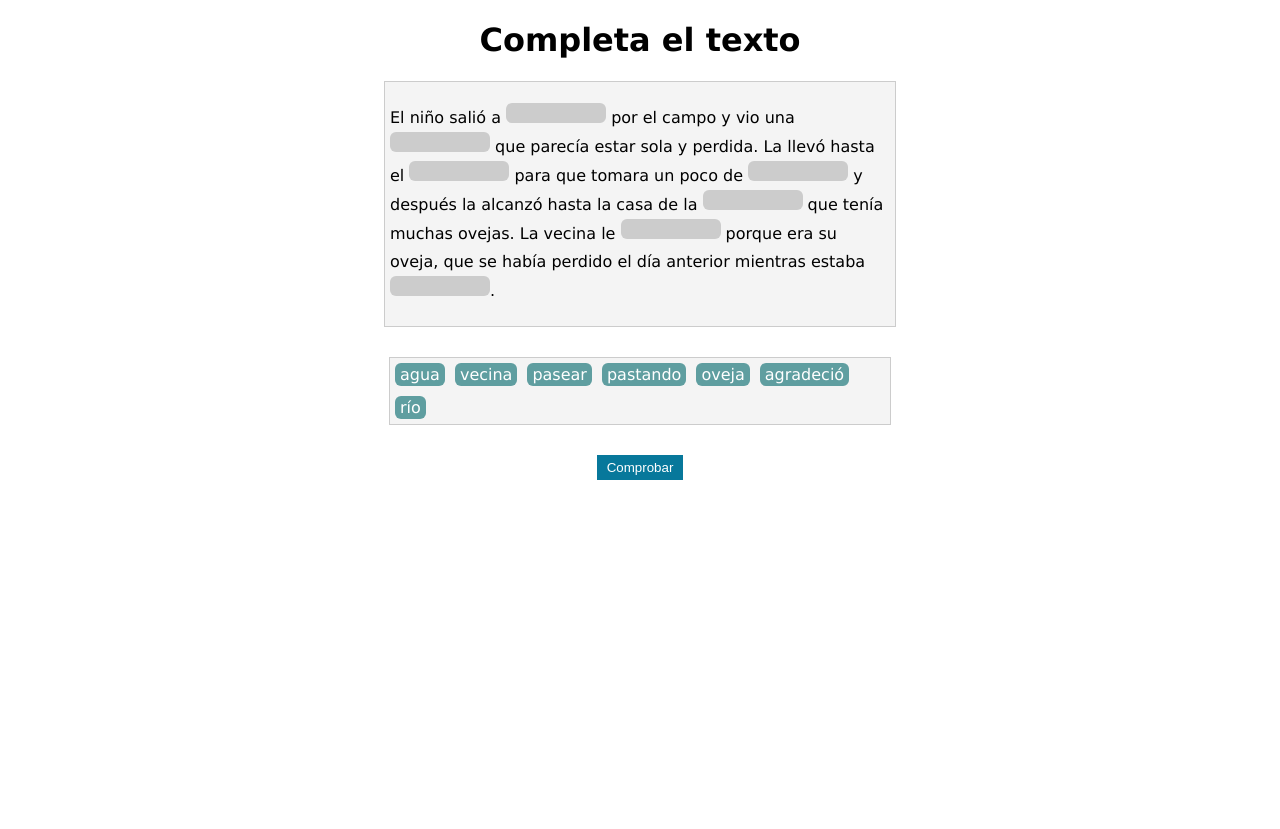
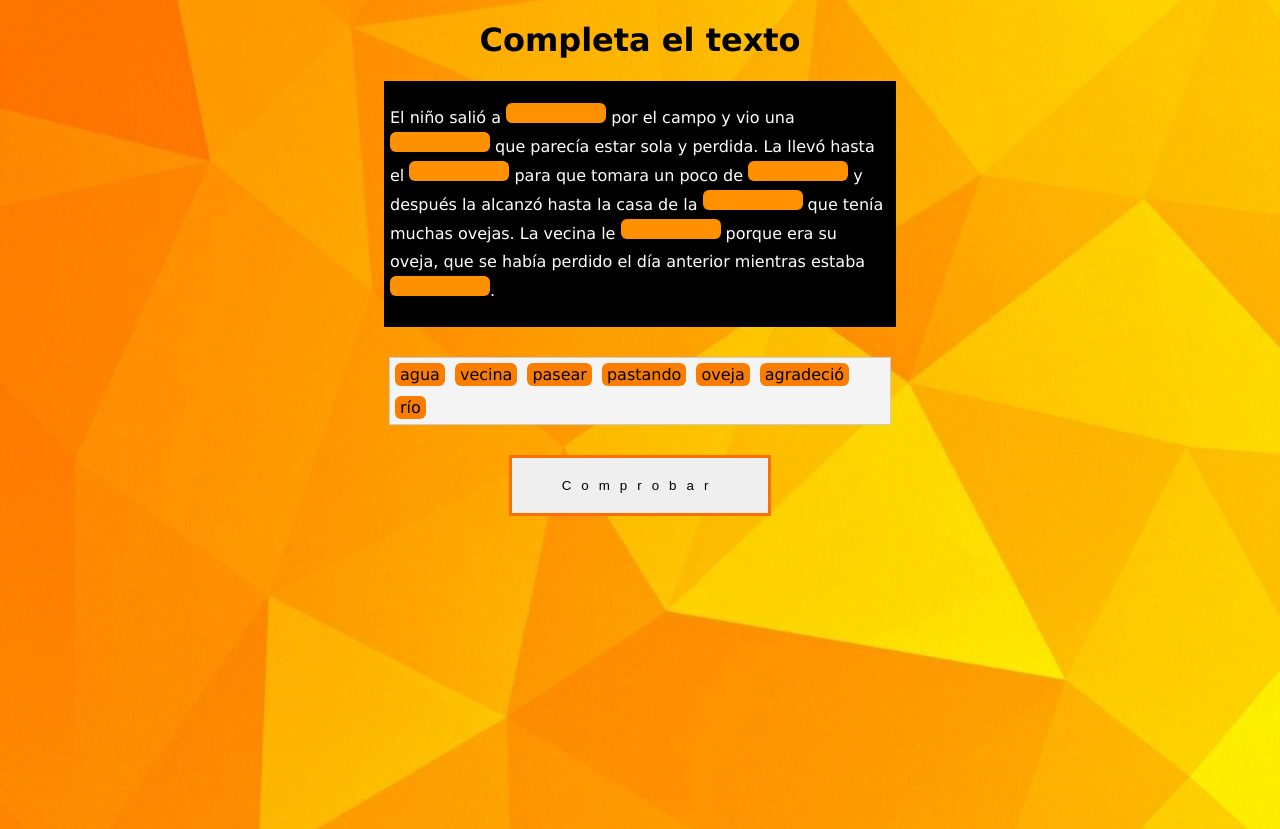
Before and after one commit to demian11/escuelita, a PHP site: page /TemasJuego/index.html in a window 1280 px wide. Before the commit the page ends 480 px from the top, so only its background shows below. Run offline with PHP 8.4, Linux system fonts and the light colour scheme.

Commit message:
estilo en juego de unir llenar  los espacios

```diff
--- a/TemasJuego/estilo.css
+++ b/TemasJuego/estilo.css
@@ -1,12 +1,21 @@
 body{
-    font-family: 'Verdana';
+    justify-content: center;
+    align-items: center;
+    min-height: 100vh;
+    background: url('whtml.jpg')no-repeat;
+    background-size:cover;
+background-position: center;
+
+font-family: 'Verdana';
+
 }
 h1{
     text-align: center;
+
 }
 span{
     display: inline-block;
-    background-color: #ccc;
+    background-color: #ff9100;
     width: 100px;
     height: 20px;
     text-align: center;
@@ -17,12 +26,13 @@ span{
 .texto{
     max-width: 500px;
     margin: auto;
-    border: 1px solid #ccc;
+    border: 1px solid #000000;
     padding: 5px;
-    background-color: rgb(244, 244, 244);;
+    background-color: rgb(0, 0, 0);;
 }
 
 .texto p{
+    color: #ffffff;
     line-height: 28px;
 }
 
@@ -37,8 +47,8 @@ span{
 
 .opciones .palabra{
     display: inline-block;
-    background-color: cadetblue;
-    color: #fff;
+    background-color: rgb(251, 125, 0);
+    color: #000000;
     margin: 5px;
     padding: 2px 5px;
     border-radius: 6px;
@@ -46,18 +56,53 @@ span{
 }
 .opciones .palabra:hover{
     background-color: #000;
-    color:#fff;
+    color:#fd6e00;
 }
 #resultado{
     text-align: center;
 }
+button{
+    display: flex;
+    position: relative;
+    padding: 20px 50px;
+    text-decoration: none;
+    letter-spacing: 10px;
+    border:3px solid #fd6e00;
+    overflow: hidden;
+    margin: auto;
+}
+button::after{
+    content:"";
+    position: absolute;
+    width: 100%;
+    height: 100%;
+    left: 0;
+    top: 0;
+    background-color: #fd6e00;
+    z-index: -2;
+}
 
-button{
-    display: block;
-    margin: auto;
-    padding: 5px 10px;
-    background-color: #07789b;
-    border: none;
-    color:#fff;
-    cursor: pointer;
+button::before{
+    content:"";
+    position: absolute;
+    width: 100%;
+    height:250px;
+    left: 0;
+    bottom: -150%;
+    border-radius: 30%;
+    background-color: #fd6e00;
+    z-index: -1;
 }
+
+button:hover:before{
+    animation:button 2s linear both;
+}
+@keyframes button{
+    0%{
+        transform: rotate(0deg);
+    }
+    100%{
+        buttom:100px;
+        transform: rotate(360deg);
+    }
+}
--- a/TemasJuego/juego.js
+++ b/TemasJuego/juego.js
@@ -58,7 +58,7 @@ function remove(palabra){
         palabra.innerHTML = "";
         posDisponible[palabra.id] = "";
 
-        document.getElementById(palabra.id).style.background = "#ccc";
+        document.getElementById(palabra.id).style.background = "#ff9100";
 
         //limpiamos el texto resultado
         txtResultado.innerHTML = "";
@@ -74,7 +74,7 @@ comprobar.onclick = function(){
     if(posLibre==-1){
         for(i=0; i <orden_correcto.length;i++){
             if(orden_correcto[i]==posDisponible[i]){
-                document.getElementById(i).style.background = "#c0ff33";
+                document.getElementById(i).style.background = "#3e5a00";
                 totalAciertos++;
             }else{
                 document.getElementById(i).style.background = "#fb4b4b";
```
Also changed, not shown: TemasJuego/walpaperhtml.jpg (added), TemasJuego/whtml.jpg (added).
